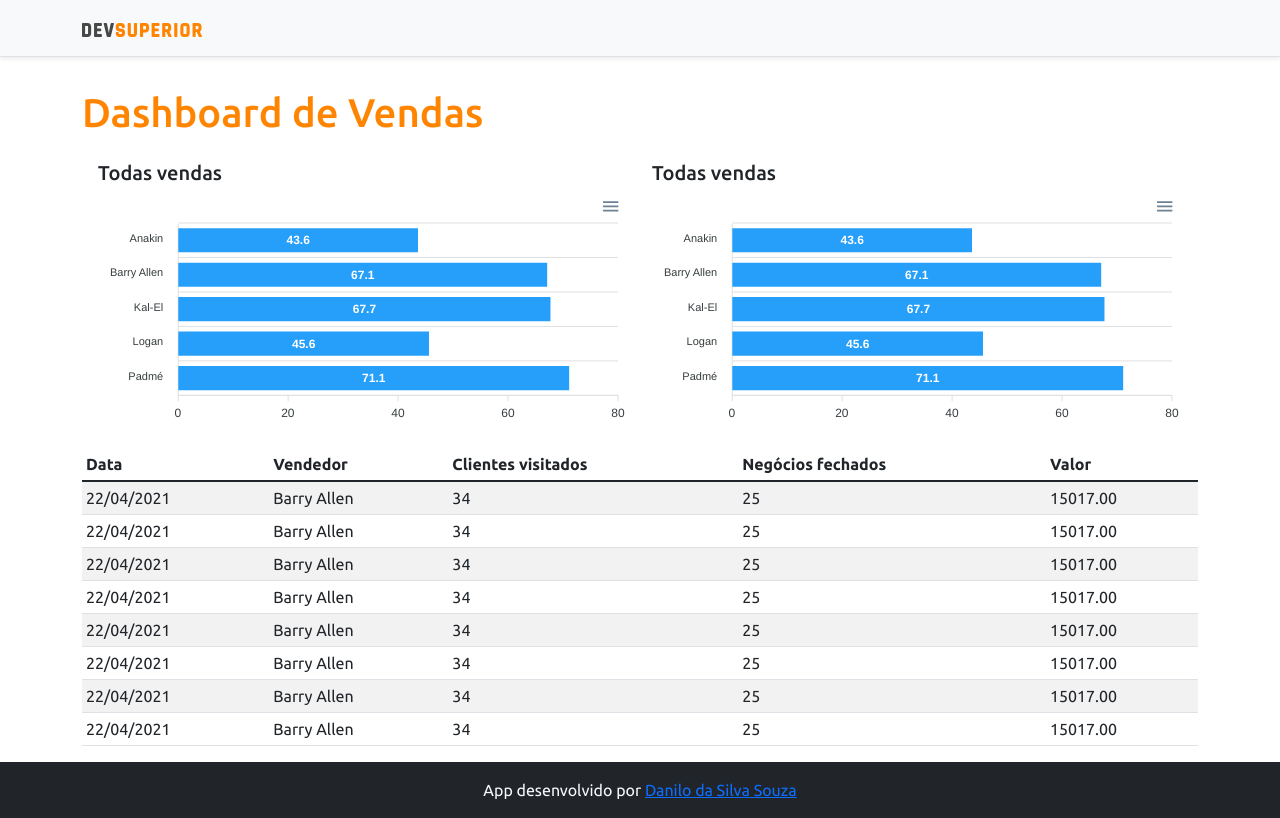
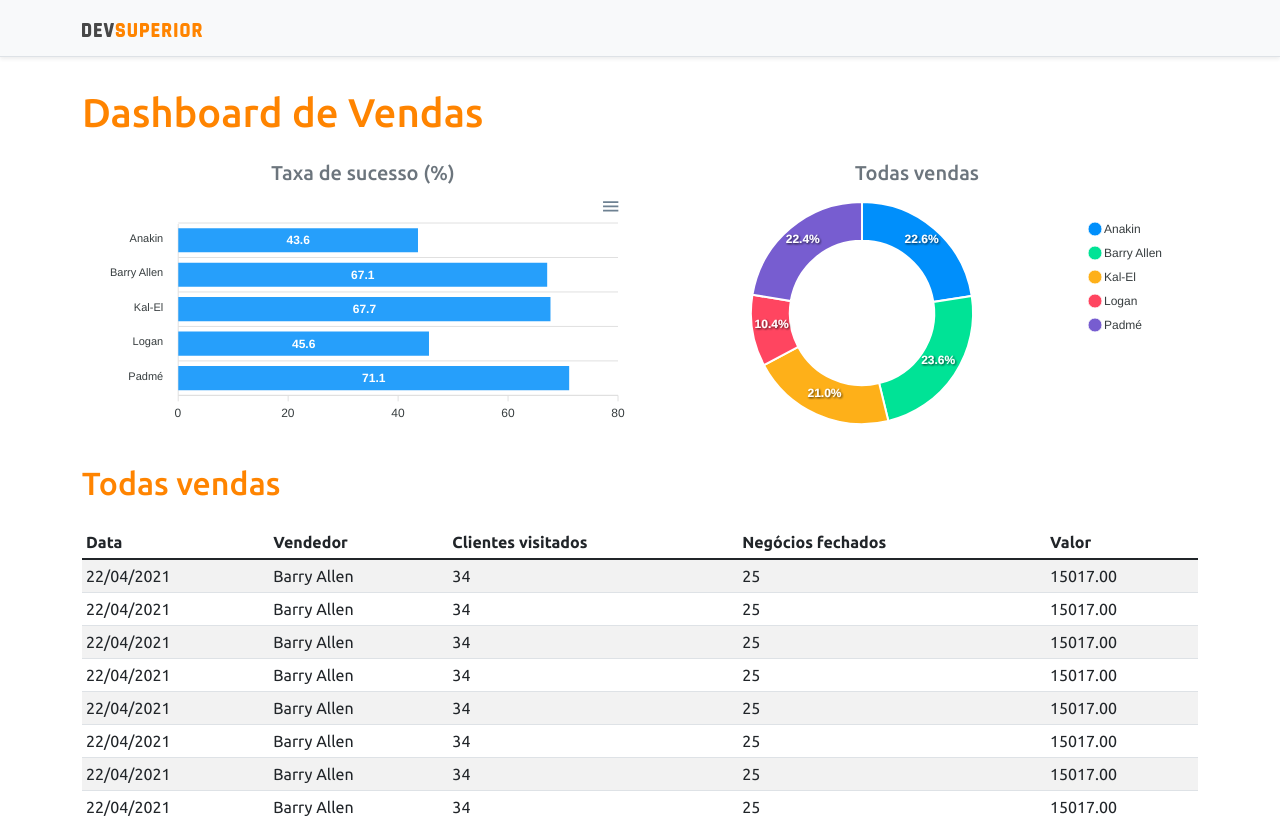
Before and after one commit to danilosilva441/projeto-sds5, a React (Create React App) app in the folder frontend/: page / in a window 1280 px wide. Shown: the top 818 px of the page. Built offline with nearby package versions, Linux system fonts and the light colour scheme.

Commit message:
Static charts

```diff
--- a/frontend/src/App.tsx
+++ b/frontend/src/App.tsx
@@ -1,6 +1,7 @@
 
 import BarChart from "components/BarChart";
 import DataTable from "components/DataTable";
+import DonutChart from "components/DonutChart";
 import Footer from "components/Footer";
 import NavBar from "components/NavBar";
 
@@ -13,13 +14,17 @@
 
         <div className="row px-3">
           <div className="col-sm-6">
-            <h5>Todas vendas</h5>
+            <h5 className="text-center text-secondary">Taxa de sucesso (%)</h5>
             <BarChart />
           </div>
           <div className="col-sm-6">
-            <h5>Todas vendas</h5>
-            <BarChart />
+            <h5 className="text-center text-secondary">Todas vendas</h5>
+            <DonutChart />
           </div>
+        </div>
+
+        <div className="py-3">
+          <h2 className="text-primary">Todas vendas</h2>
         </div>
 
         <DataTable />
--- /dev/null
+++ b/frontend/src/components/DonutChart/index.tsx
@@ -0,0 +1,27 @@
+import Chart from 'react-apexcharts';
+
+const DonutChart = () => {
+
+    const mockData = {
+        series: [477138, 499928, 444867, 220426, 473088],
+        labels: ['Anakin', 'Barry Allen', 'Kal-El', 'Logan', 'Padmé']
+    }
+
+    const options = {
+        legend: {
+            show: true
+        }
+    }
+
+    return (
+        <Chart
+            options={{ ...options, labels: mockData.labels }}
+            series={mockData.series}
+            type="donut"
+            height="240"
+        />
+
+    );
+}
+
+export default DonutChart;
```
